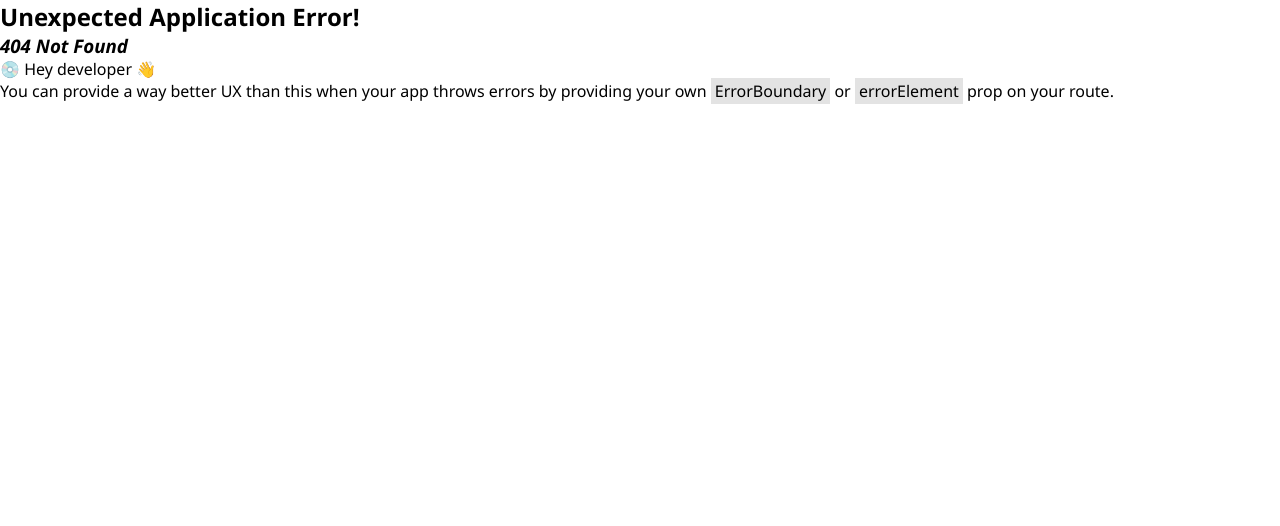
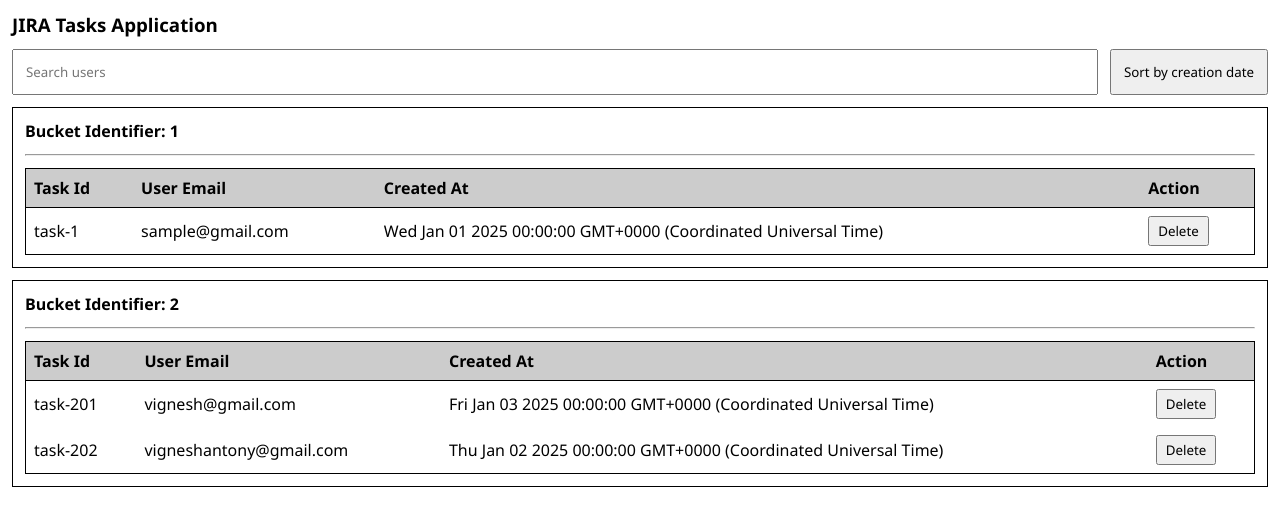
Before and after one commit to vignesh-antony/practice-app, a React (Create React App) app: page /task-app in a window 1280 px wide. Before the commit this address had no page. Shown: the top 526 px of the page. Built offline with nearby package versions, Linux system fonts and the light colour scheme.

Commit message:
feat(tasks-app): add-delete tasks app ui-implementation

```diff
--- /dev/null
+++ b/src/components/BucketContainer.tsx
@@ -0,0 +1,41 @@
+import React from "react";
+import { Bucket, BucketAction } from "../types/taskTypes";
+import TaskList from "./TaskList";
+
+const BucketContainer = ({
+    bucket,
+    dispatch,
+    searchInput,
+}: {
+    bucket: Bucket;
+    dispatch: React.Dispatch<BucketAction>;
+    searchInput?: string;
+}) => {
+    const handleOnDeleteTask = (taskId: string) => {
+        dispatch({
+            type: "DELETE_TASK",
+            payload: { taskId, bucketId: bucket?.bucketId },
+        });
+    };
+    return (
+        <div
+            style={{
+                padding: 12,
+                border: "1px solid black",
+                display: "flex",
+                flexDirection: "column",
+                rowGap: 12,
+            }}
+        >
+            <h4>Bucket Identifier: {bucket?.bucketId || ""}</h4>
+            <hr />
+            <TaskList
+                tasks={bucket?.tasks}
+                onDeleteTask={handleOnDeleteTask}
+                searchInput={searchInput}
+            />
+        </div>
+    );
+};
+
+export default BucketContainer;
--- /dev/null
+++ b/src/components/TaskItem.tsx
@@ -0,0 +1,27 @@
+import { Task } from "../types/taskTypes";
+
+const TaskItem = ({
+    task,
+    onDeleteTask,
+}: {
+    task: Task;
+    onDeleteTask: (taskId: string) => void;
+}) => {
+    return (
+        <tr>
+            <td style={{ padding: 8 }}>{task?.taskId}</td>
+            <td style={{ padding: 8 }}>{task?.userEmail}</td>
+            <td style={{ padding: 8 }}>{task?.createdAt?.toString() ?? ""}</td>
+            <td style={{ padding: 8 }}>
+                <button
+                    style={{ padding: "4px 8px", cursor: "pointer" }}
+                    onClick={() => onDeleteTask(task?.taskId)}
+                >
+                    Delete
+                </button>
+            </td>
+        </tr>
+    );
+};
+
+export default TaskItem;
--- /dev/null
+++ b/src/components/TaskList.tsx
@@ -0,0 +1,65 @@
+import React, { useMemo } from "react";
+import { Task } from "../types/taskTypes";
+import TaskItem from "./TaskItem";
+
+const TaskList = ({
+    tasks,
+    onDeleteTask,
+    searchInput,
+}: {
+    searchInput?: string;
+    tasks: Task[];
+    onDeleteTask: (taskId: string) => void;
+}) => {
+    const filteredTasks = useMemo(
+        () =>
+            searchInput
+                ? tasks.filter((task) =>
+                      task.userEmail
+                          ?.toLowerCase()
+                          ?.includes(searchInput?.toLowerCase())
+                  )
+                : tasks,
+        [tasks, searchInput]
+    );
+
+    if (!filteredTasks?.length) return <p>No tasks found!</p>;
+
+    return (
+        <table
+            style={{
+                width: "100%",
+                borderCollapse: "collapse",
+                border: "1px solid black",
+            }}
+        >
+            <thead style={{ background: "#CCCCCC" }}>
+                <tr style={{ textAlign: "left" }}>
+                    <th style={{ padding: 8, borderBottom: "1px solid black" }}>
+                        Task Id
+                    </th>
+                    <th style={{ padding: 8, borderBottom: "1px solid black" }}>
+                        User Email
+                    </th>
+                    <th style={{ padding: 8, borderBottom: "1px solid black" }}>
+                        Created At
+                    </th>
+                    <th style={{ padding: 8, borderBottom: "1px solid black" }}>
+                        Action
+                    </th>
+                </tr>
+            </thead>
+            <tbody>
+                {filteredTasks.map((task) => (
+                    <TaskItem
+                        key={task?.taskId}
+                        task={task}
+                        onDeleteTask={onDeleteTask}
+                    />
+                ))}
+            </tbody>
+        </table>
+    );
+};
+
+export default TaskList;
--- a/src/routes/AppRoutes.jsx
+++ b/src/routes/AppRoutes.jsx
@@ -1,10 +1,15 @@
 import HomePage from "../screens/HomePage";
+import TaskHome from "../screens/TaskHome";
 
 const AppRoutes = [
     {
         index: true,
         element: <HomePage />,
     },
+    {
+        path: "task-app",
+        element: <TaskHome />,
+    },
 ];
 
 export default AppRoutes;
--- /dev/null
+++ b/src/screens/TaskHome.tsx
@@ -0,0 +1,112 @@
+import React, { useReducer, useState } from "react";
+import { Bucket, BucketAction } from "../types/taskTypes";
+import BucketContainer from "../components/BucketContainer";
+
+const INITIAL_BUCKET_LIST: Bucket[] = [
+    {
+        bucketId: "1",
+        tasks: [
+            {
+                taskId: "task-1",
+                userEmail: "sample@gmail.com",
+                createdAt: new Date("2025-01-01"),
+            },
+        ],
+    },
+    {
+        bucketId: "2",
+        tasks: [
+            {
+                taskId: "task-201",
+                userEmail: "vignesh@gmail.com",
+                createdAt: new Date("2025-01-03"),
+            },
+            {
+                taskId: "task-202",
+                userEmail: "vigneshantony@gmail.com",
+                createdAt: new Date("2025-01-02"),
+            },
+        ],
+    },
+];
+
+const bucketListReducer = (state: Bucket[], action: BucketAction) => {
+    switch (action?.type) {
+        case "DELETE_TASK": {
+            return state.map((bucket) => {
+                const updatedTasks = bucket.tasks.filter(
+                    (task) => task.taskId !== action?.payload?.taskId
+                );
+                return updatedTasks.length === bucket.tasks.length
+                    ? bucket
+                    : { ...bucket, tasks: updatedTasks };
+            });
+        }
+        case "SORT_TASKS_BY_CREATION": {
+            return state.map((bucket) => ({
+                ...bucket,
+                tasks: [...bucket.tasks].sort(
+                    (a, b) => a.createdAt.getTime() - b.createdAt.getTime()
+                ),
+            }));
+        }
+        default: {
+            return state;
+        }
+    }
+};
+
+const TaskHome = () => {
+    const [bucketList, dispatch] = useReducer(
+        bucketListReducer,
+        INITIAL_BUCKET_LIST
+    );
+
+    const [searchInput, setSearchInput] = useState("");
+
+    const handleOnInput = (event: React.ChangeEvent<HTMLInputElement>) => {
+        const { value } = event?.target;
+        setSearchInput(value);
+    };
+
+    const handleCreationSort = () => {
+        dispatch({ type: "SORT_TASKS_BY_CREATION" });
+    };
+
+    return (
+        <div
+            style={{
+                padding: 12,
+                display: "flex",
+                rowGap: 12,
+                flexDirection: "column",
+            }}
+        >
+            <h3>JIRA Tasks Application</h3>
+            <div style={{ display: "flex", columnGap: 12 }}>
+                <div style={{ flex: 1 }}>
+                    <input
+                        type="search"
+                        value={searchInput}
+                        onChange={handleOnInput}
+                        placeholder="Search users"
+                        style={{ padding: 12, width: "100%" }}
+                    />
+                </div>
+                <button onClick={handleCreationSort} style={{ padding: 12 }}>
+                    Sort by creation date
+                </button>
+            </div>
+            {bucketList.map((bucket) => (
+                <BucketContainer
+                    key={bucket?.bucketId}
+                    bucket={bucket}
+                    dispatch={dispatch}
+                    searchInput={searchInput}
+                />
+            ))}
+        </div>
+    );
+};
+
+export default TaskHome;
--- /dev/null
+++ b/src/types/taskTypes.ts
@@ -0,0 +1,21 @@
+export interface Task {
+    taskId: string;
+    userEmail: string;
+    createdAt: Date;
+}
+
+export interface Bucket {
+    bucketId: string;
+    tasks: Task[];
+}
+
+export interface BucketActionPayload {
+    bucketId?: string;
+    taskId?: string;
+    searchEmail?: string;
+}
+
+export interface BucketAction {
+    type: string;
+    payload?: BucketActionPayload | undefined;
+}
```
Also changed, not shown: package.json (+6 -1 lines), tsconfig.json (added, +17 -0 lines), 1 other file (tests, documents, lock files or other folders).
